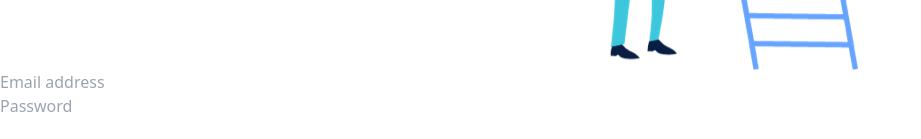
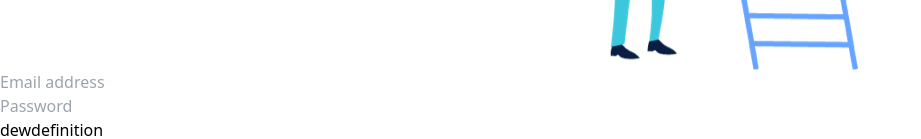
Before and after one commit to luig2-prog/file-manager, a React (Vite) app: page / in a window 1280 px wide. Shown: the part 1120-1259 px from the top of the page, without its empty margins (0-921 px from the left). Built offline with nearby package versions, Linux system fonts and the light colour scheme.

Commit message:
✨ add new login

```diff
--- a/src/Figma.jsx
+++ b/src/Figma.jsx
@@ -1,66 +1,24 @@
+import { LoginForm } from "./LoginForm";
 
 export default function FigmaComponent() {
     return (
-        <div className="w-full h-screen px-6 py-24">
+        <section className="h-screen">
+        <div className="h-full w-full px-6 py-24">
           <div className="g-6 flex h-full flex-wrap items-center justify-center">
             <div className="flex justify-center md:mb-0 md:w-8/12 lg:w-6/12">
-                    <img className="w-1/2" src="/public/login.png" />
+              <img
+                src="/public/login.png"
+                className="w-1/2"
+                alt="Phone image"
+              />
             </div>
-
             <div className="md:w-8/12 h-1/2 lg:w-5/12 block rounded-lg bg-white p-8
               shadow-[0_2px_15px_-3px_rgba(0,0,0,0.07),0_10px_20px_-2px_rgba(0,0,0,0.04)]">
-                    <form
-                    // onSubmit={handleLogin}
-                    >
-                        {/* Email input */}
-                        <div className="relative mb-6" data-te-input-wrapper-init="">
-                            <input
-                                type="text"
-                                className="focus:border-[#1266f1] peer block min-h-[auto] w-full rounded border-2 bg-transparent px-3
-                                    py-[0.32rem] leading-[2.15] outline-none transition-all duration-200
-                                    ease-linear focus:placeholder:opacity-0
-                                    data-[te-input-state-active]:placeholder:opacity-100
-                                    motion-reduce:transition-none light:text-neutral-200
-                                    light:placeholder:text-neutral-200
-                                    [&:not([data-te-input-placeholder-active])]:placeholder:opacity-100"
-                                id="exampleFormControlInput3"
-                                placeholder="Email address"
-                            // onChange={handleUsernameChange}
-                            />
-                        </div>
-                        {/* Password input */}
-                        <div className="relative mb-6" data-te-input-wrapper-init="">
-                            <input
-                                type="password"
-                                className="focus:border-[#1266f1] peer block min-h-[auto] w-full rounded border-2 bg-transparent px-3
-                                    py-[0.32rem] leading-[2.15] outline-none transition-all duration-200
-                                    ease-linear focus:placeholder:opacity-0
-                                    data-[te-input-state-active]:placeholder:opacity-100
-                                    motion-reduce:transition-none light:text-neutral-200
-                                    light:placeholder:text-neutral-200
-                                    [&:not([data-te-input-placeholder-active])]:placeholder:opacity-100"
-                                id="exampleFormControlInput33"
-                                placeholder="Password"
-                            // onChange={handlePasswordChange}
-                            />
-                        </div>
-                        {/* Submit button */}
-                        {/* <button type="submit">ok</button>
-            <a
-                href="#!"
-                className="text-center text-primary transition duration-150 ease-in-out hover:text-primary-600 focus:text-primary-600 active:text-primary-700 light:text-primary-400 light:hover:text-primary-500 light:focus:text-primary-500 light:active:text-primary-600"
-            >
-                Forgot password?
-            </a> */}
-                        <button
-                            // backgroundColor="#1266f1"
-                            label="Ingresar"
-                        // onClick={onSubmit}
-                        />
-                    </form>
+              <LoginForm />
             </div>
           </div>
-        </div>
+        </div >
+      </section >
 
     )
 }
--- /dev/null
+++ b/src/LoginForm.jsx
@@ -0,0 +1,112 @@
+import { useState } from "react";
+// import { useRouter } from 'next/navigation';
+// import Cookies from 'js-cookie';
+// import { login } from '@/app/services/login';
+
+export const LoginForm = () => {
+  // const router = useRouter();
+
+  const onSubmit = () => {
+    // const cookieName = 'myTokenName'
+    // Cookies.set(cookieName, 'prueba')
+    // router.push('/dashboard')
+  };
+
+  const [usernameLogin, setUsernameLogin] = useState("");
+  console.log(
+    "🚀 ~ file: LoginForm.jsx:17 ~ LoginForm ~ usernameLogin:",
+    usernameLogin
+  );
+  const [passwordLogin, setPasswordLogin] = useState("");
+  console.log(
+    "🚀 ~ file: LoginForm.jsx:19 ~ LoginForm ~ passwordLogin:",
+    passwordLogin
+  );
+
+  const handleLogin = async (e) => {
+    e.preventDefault();
+    try {
+      // const data = await login(usernameLogin, passwordLogin);
+      // const cookieName = 'myTokenName';
+      // Cookies.set(cookieName, 'prueba');
+      // router.push('/dashboard');
+    } catch (error) {
+      console.error("Error en el inicio de sesión:", error);
+      // Se puede manejar el error de inicio de sesión aquí y mostrar un mensaje al usuario.
+    }
+  };
+
+  const handleUsernameChange = (e) => {
+    setUsernameLogin(e.target.value);
+  };
+
+  const handlePasswordChange = (e) => {
+    setPasswordLogin(e.target.value);
+  };
+
+  return (
+    <form onSubmit={handleLogin}>
+      {/* Email input */}
+      <div className="relative mb-6" data-te-input-wrapper-init="">
+        <input
+          type="text"
+          className="focus:border-[#1266f1] peer block min-h-[auto] w-full rounded border-2 bg-transparent px-3
+                        py-[0.32rem] leading-[2.15] outline-none transition-all duration-200
+                        ease-linear focus:placeholder:opacity-0
+                        data-[te-input-state-active]:placeholder:opacity-100
+                        motion-reduce:transition-none light:text-neutral-200
+                        light:placeholder:text-neutral-200
+                        [&:not([data-te-input-placeholder-active])]:placeholder:opacity-100"
+          id="exampleFormControlInput3"
+          placeholder="Email address"
+          onChange={handleUsernameChange}
+        />
+      </div>
+      {/* Password input */}
+      <div className="relative mb-6" data-te-input-wrapper-init="">
+        <input
+          type="password"
+          className="focus:border-[#1266f1] peer block min-h-[auto] w-full rounded border-2 bg-transparent px-3
+                    py-[0.32rem] leading-[2.15] outline-none transition-all duration-200
+                    ease-linear focus:placeholder:opacity-0
+                    data-[te-input-state-active]:placeholder:opacity-100
+                    motion-reduce:transition-none light:text-neutral-200
+                    light:placeholder:text-neutral-200
+                    [&:not([data-te-input-placeholder-active])]:placeholder:opacity-100"
+          id="exampleFormControlInput33"
+          placeholder="Password"
+          onChange={handlePasswordChange}
+        />
+      </div>
+      {/* Submit button */}
+      {/* <button type="submit">ok</button>
+            <a
+                href="#!"
+                className="text-center text-primary transition duration-150 ease-in-out hover:text-primary-600 focus:text-primary-600 active:text-primary-700 light:text-primary-400 light:hover:text-primary-500 light:focus:text-primary-500 light:active:text-primary-600"
+            >
+                Forgot password?
+            </a> */}
+      <button
+        className={[
+          "bg-[#1266f1] storybook-button",
+          `storybook-button--`,
+          `inline-block w-full rounded bg-primary px-7 pb-2.5 pt-3 text-sm
+            font-medium uppercase leading-normal text-white shadow-[0_4px_9px_-4px_#3b71ca]
+            transition duration-150 ease-in-out hover:bg-[#1266f1]
+            hover:shadow-[0_8px_9px_-4px_rgba(59,113,202,0.3),0_4px_18px_0_rgba(59,113,202,0.2)]
+            focus:bg-[#1266f1] focus:shadow-[0_8px_9px_-4px_rgba(59,113,202,0.3),0_4px_18px_0_rgba(59,113,202,0.2)]
+            focus:outline-none focus:ring-0 active:bg-primary-700
+            active:shadow-[0_8px_9px_-4px_rgba(59,113,202,0.3),0_4px_18px_0_rgba(59,113,202,0.2)]
+            light:shadow-[0_4px_9px_-4px_rgba(59,113,202,0.5)]
+            light:hover:shadow-[0_8px_9px_-4px_rgba(59,113,202,0.2),0_4px_18px_0_rgba(59,113,202,0.1)]
+            light:focus:shadow-[0_8px_9px_-4px_rgba(59,113,202,0.2),0_4px_18px_0_rgba(59,113,202,0.1)`,
+        ]}
+        // backgroundColor="#1266f1"
+        label="Ingresar"
+        onClick={onSubmit}
+      >
+        {"dewdefinition"}
+      </button>
+    </form>
+  );
+};
```
Lines whose indentation alone changed are shown as unchanged.
